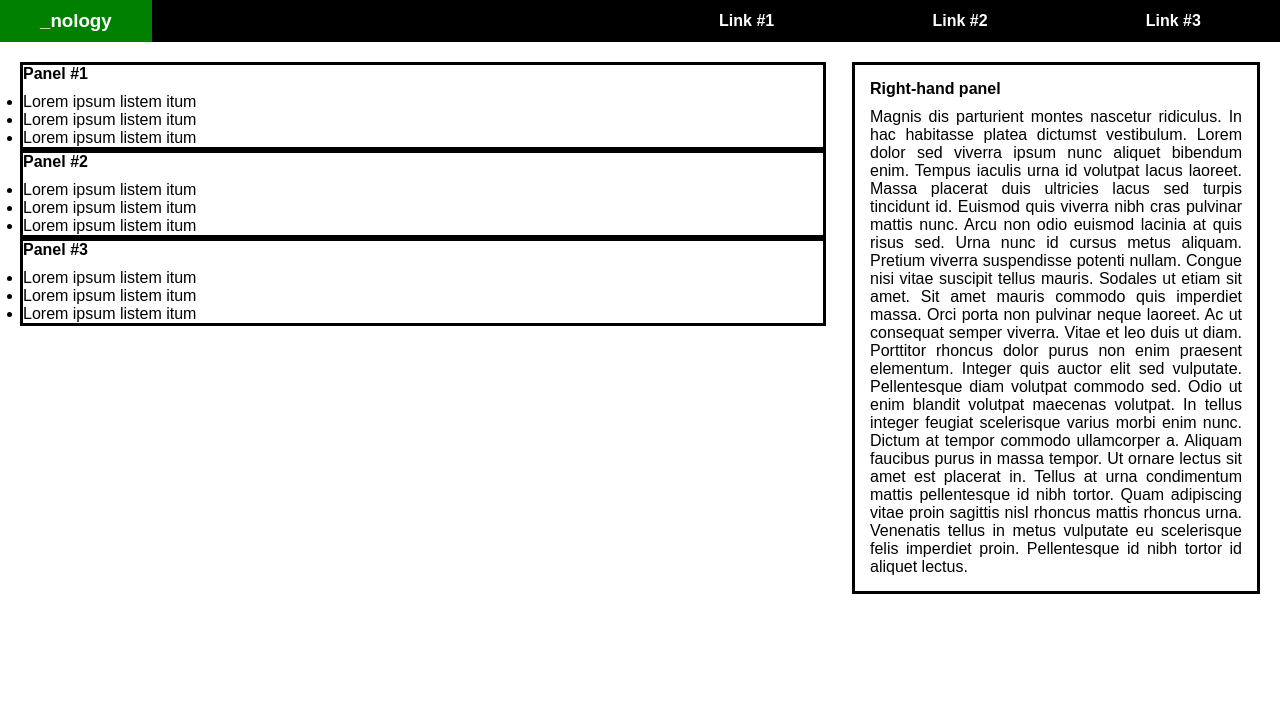
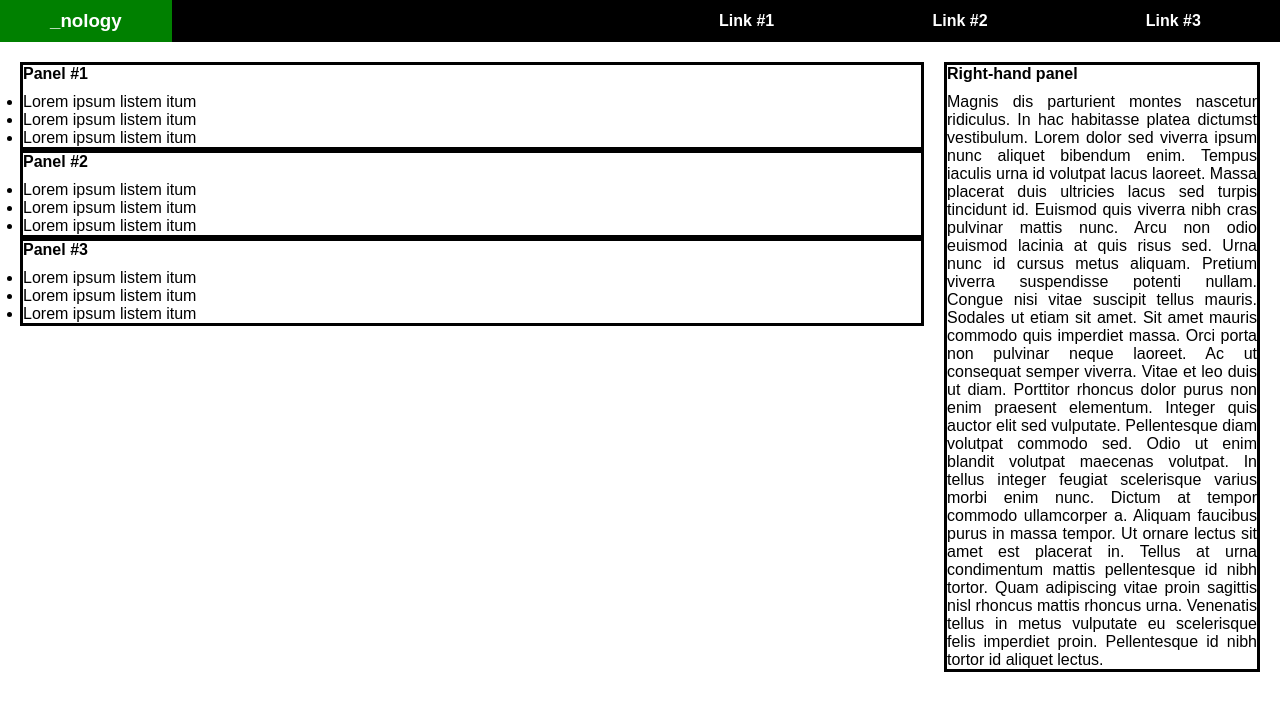
Before and after one commit to jpthacker/nology-web-fundamentals, a plain HTML site: page flexbox-challenge/index.html in a window 1280 px wide. Drawn offline with Linux system fonts and the light colour scheme.

Commit message:
Added flex-grow attribute to panels-container-left

```diff
--- a/flexbox-challenge/styles.css
+++ b/flexbox-challenge/styles.css
@@ -13,25 +13,25 @@
   text-align: center;
   position: absolute;
   top: 0px;
-  padding: 10px 40px;
+  padding: 10px 50px;
 }
 
 #nav-container {
   background-color: black;
-  color: white;
   display: flex;
   justify-content: flex-end;
   align-items: center;
 }
 
 #nav-links-container {
-  list-style: none;
   width: 50%;
   display: flex;
   justify-content: space-around;
 }
 
 .nav-links {
+  list-style: none;
+  color: white;
   font-weight: bold;
   padding: 12px 0px;
 }
@@ -54,17 +54,16 @@
 #panels-container-all {
   margin: 20px;
   display: flex;
-  flex-wrap: wrap-reverse;
   justify-content: space-between;
 }
 
 #panels-container-left {
-  width: 65%;
+  flex-grow: 1;
+  margin-right: 20px;
 }
 
 #panel-right {
-  width: 30%;
-  padding: 15px;
+  width: 25%;
   text-align: justify;
   display: inline;
 }
```
